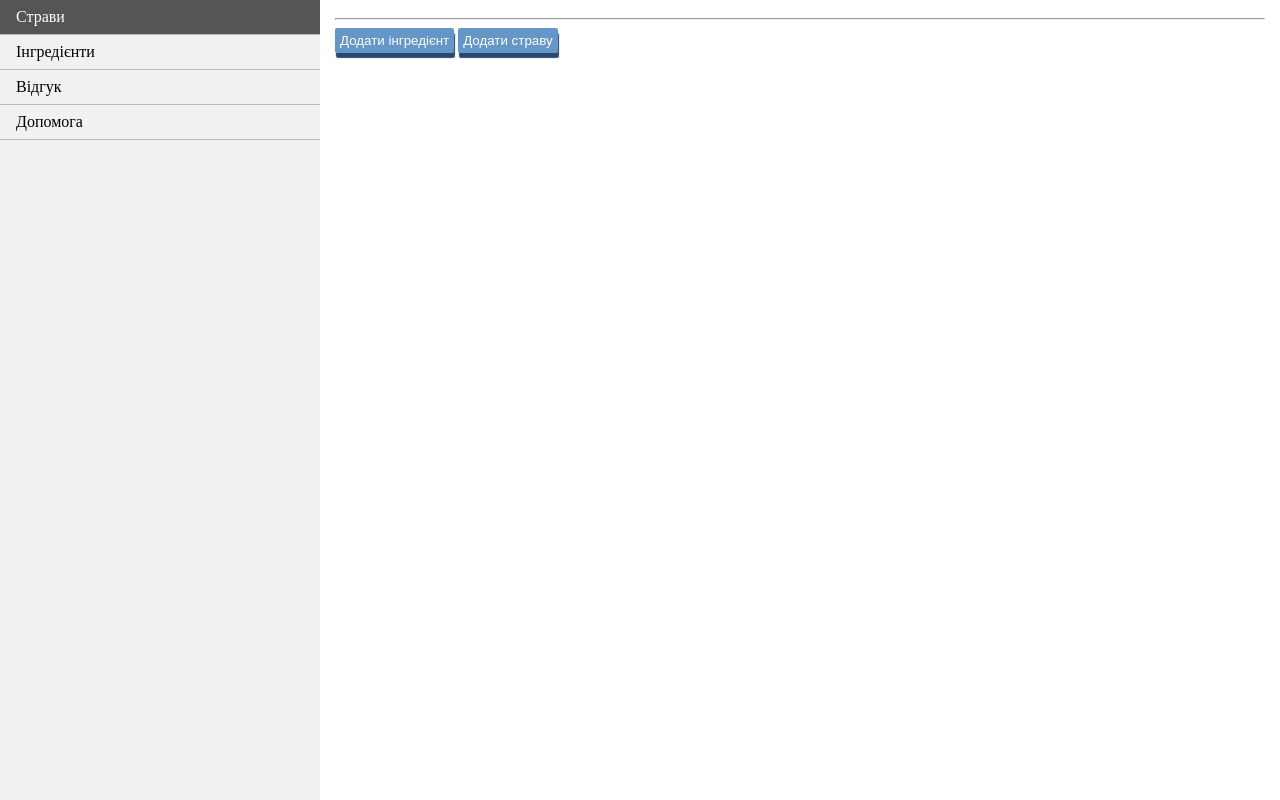
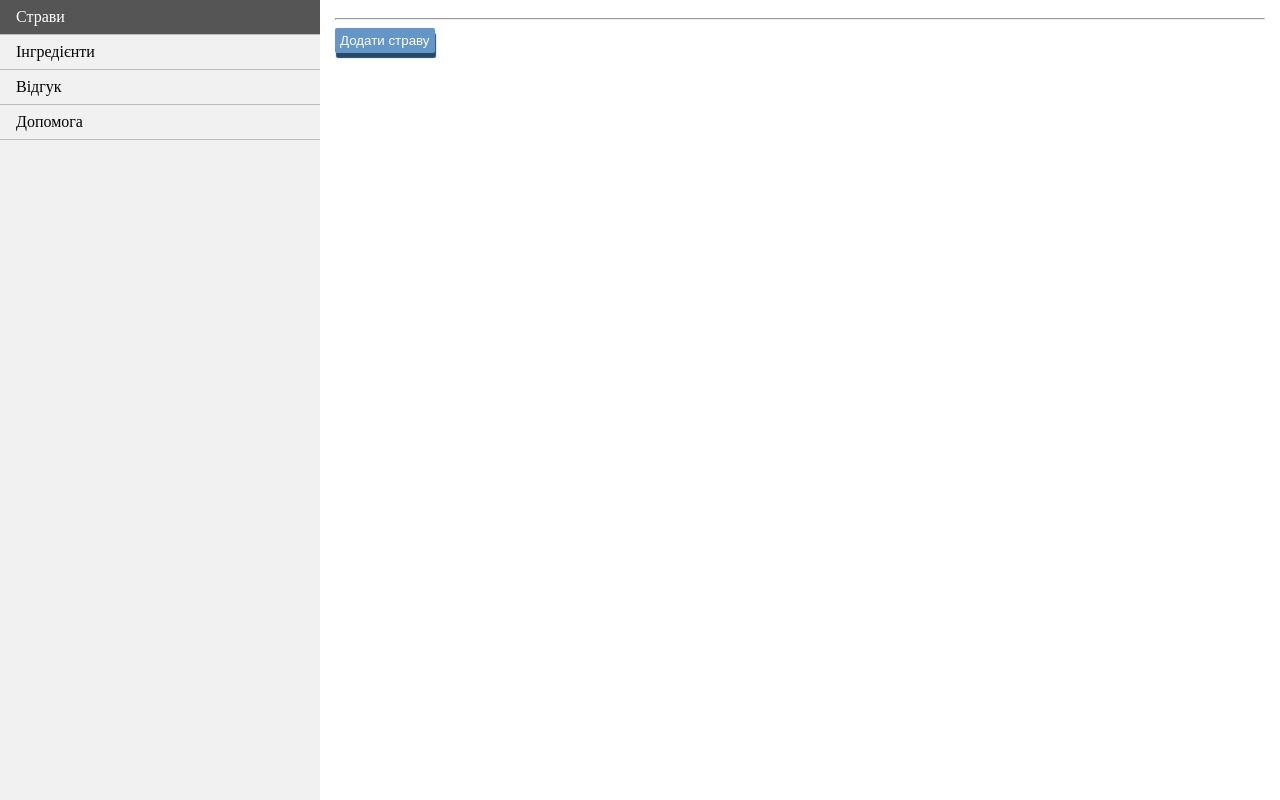
Before and after one commit to rollerpunk/menu, a PHP site: page /printD.php in a window 1280 px wide. Run offline with PHP 8.4, Linux system fonts and the light colour scheme; data that the repository does not hold is empty.

Commit message:
menu added

```diff
--- a/common.js
+++ b/common.js
@@ -1,9 +1,9 @@
 // TODO:
-// -- set active menu
-// -- footer for butttons
+// -- footer for butttons needs to stick if page is very long
 // -- set layout : vertical/horisontal
 // -- calculate and set best menu width
 // -- hidde/show menu for vertical layout
+
 $(function(){ // we have dynamic page. wait until it loads
   setActiveMenu();
 });
--- a/printD.php
+++ b/printD.php
@@ -67,7 +67,6 @@ function printDishlist()
 </div>
 <footer class="footer_btn">
 <hr>
-  <button onclick="location.href='addIng.php';">Додати інгредієнт</button>
   <button onclick="location.href='addDish.php';">Додати страву</button>
 </footer>
 
--- a/printIng.php
+++ b/printIng.php
@@ -70,8 +70,6 @@ function printIngredients()
 <footer class="footer_btn">
 <hr>
   <button onclick="location.href='addIng.php';">Додати інгредієнт</button>
-  <button onclick="location.href='addDish.php';">Додати страву</button>
-
 </footer>
 
 <form method="post" action="editIng.php" id="formIng">
```
